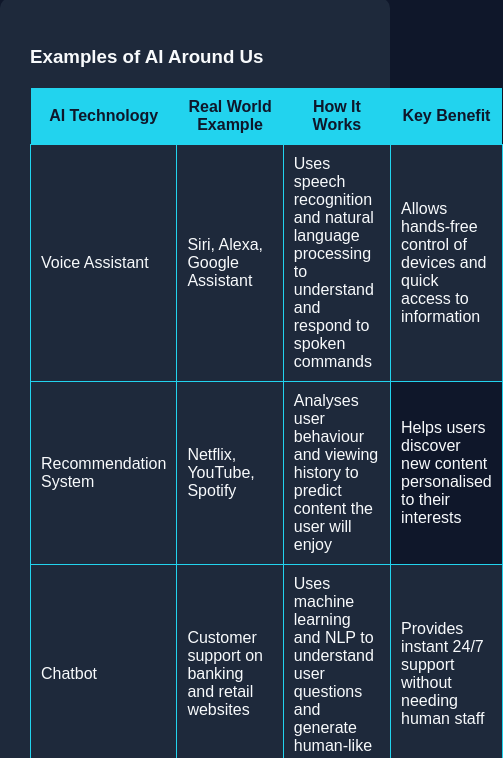
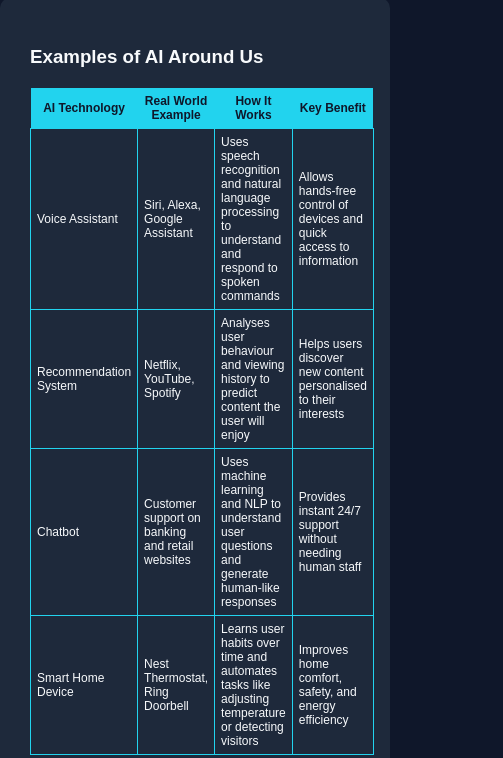
Before and after one commit to xloreee0/agent-net, a plain HTML site: page ai.html in a window 390 px wide. Shown: the part 456-1214 px from the top of the page, 503 px wide, since content can reach past the window. Drawn offline with Linux system fonts and the light colour scheme.

Commit message:
Update style.css

```diff
--- a/css/style.css
+++ b/css/style.css
@@ -227,4 +227,12 @@ td {
 
 tr:nth-child(even) {
     background-color: #1e293b;
+}@media (max-width: 600px) {
+    table {
+        font-size: 12px;
+    }
+
+    th, td {
+        padding: 6px;
+    }
 }
```
